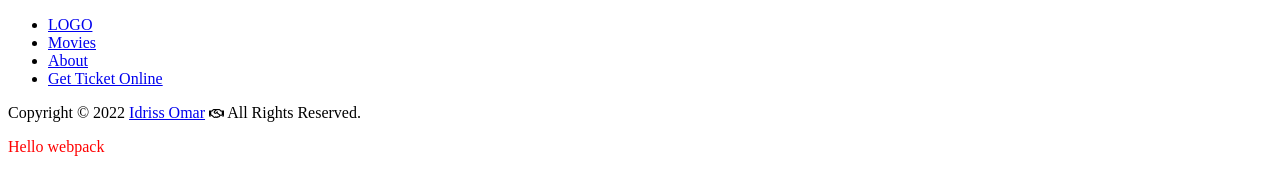
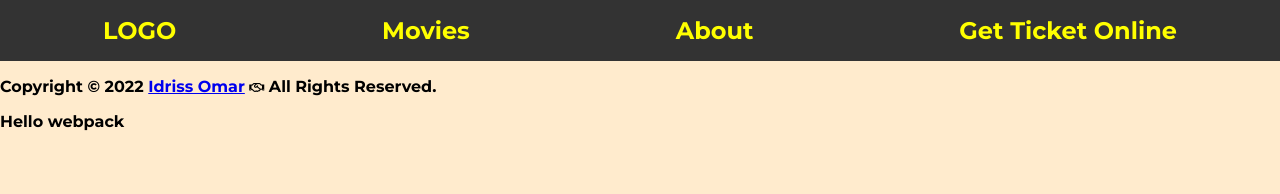
Before and after one commit to omarbabou/JS-Capstone-Webapp, a website built with webpack: page src/index.html in a window 1280 px wide. Built offline with nearby package versions, Linux system fonts and the light colour scheme.

Commit message:
Add header styles

```diff
--- a/src/css/index.css
+++ b/src/css/index.css
@@ -1,3 +1,32 @@
-.hello {
-    color: red;
+@import url('https://fonts.googleapis.com/css2?family=Montserrat:wght@700&display=swap');
+
+body {
+  font-family: 'Montserrat', sans-serif;
+  margin: 0;
+  padding: 0;
+  box-sizing: border-box;
+  background-color: blanchedalmond;
   }
+
+nav ul {
+  display: flex;
+  justify-content: space-around;
+  list-style-type: none;
+  margin: 0;
+  padding: 0;
+  overflow: hidden;
+  background-color: #333333;
+}
+
+nav ul > li {
+  text-align: center;
+  padding: 16px;
+  text-decoration: none;
+}
+
+nav ul li a {
+  color: yellow;
+  font-size: 1.5em;
+  font-weight: 900;
+  text-decoration: none;
+}
--- a/src/index.html
+++ b/src/index.html
@@ -10,6 +10,7 @@
     integrity="sha384-DyZ88mC6Up2uqS4h/KRgHuoeGwBcD4Ng9SiP4dIRy0EXTlnuz47vAwmeGwVChigm"
     crossorigin="anonymous"
   />
+  <link rel="stylesheet" href="./css/index.css" />
     <title>JS Capstone Webapp</title>
 </head>
 <body>
```
Also changed, not shown: dist/index.html, dist/main.js.LICENSE.txt (deleted), 1 other file.
